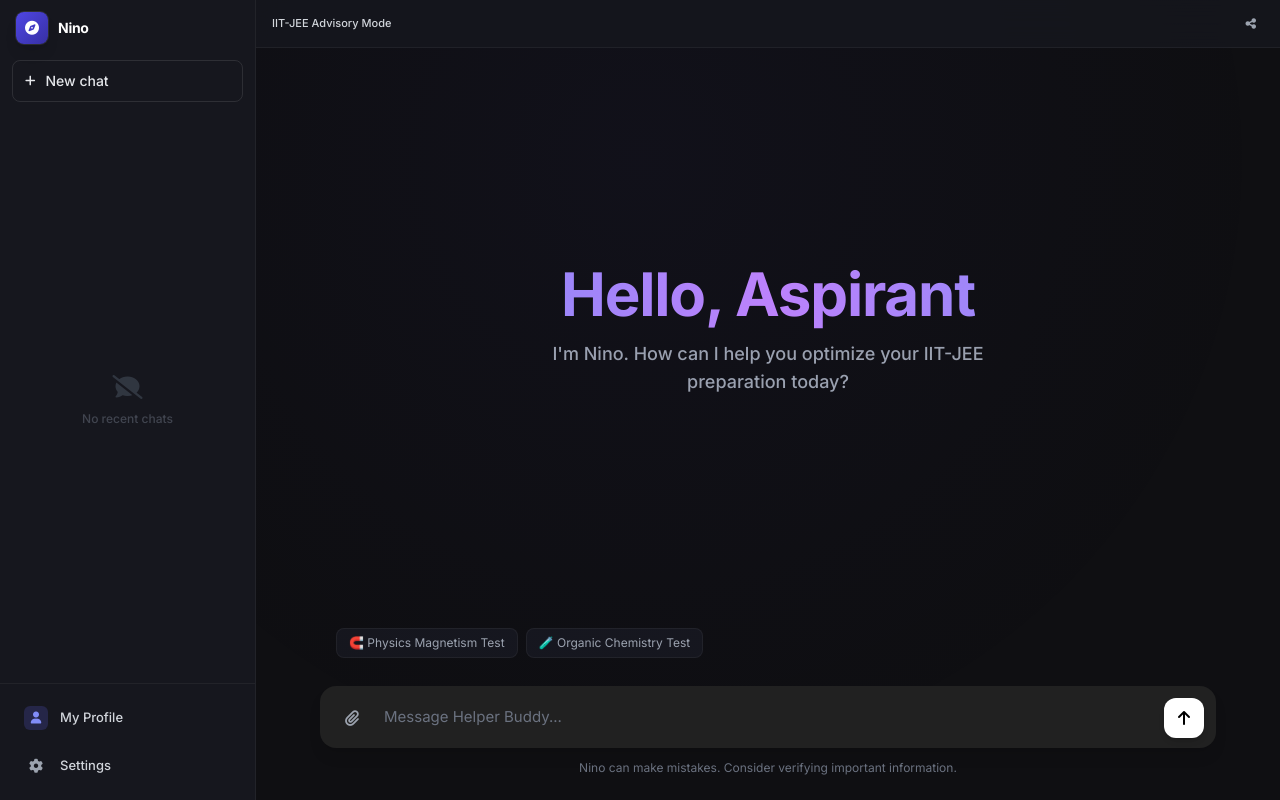
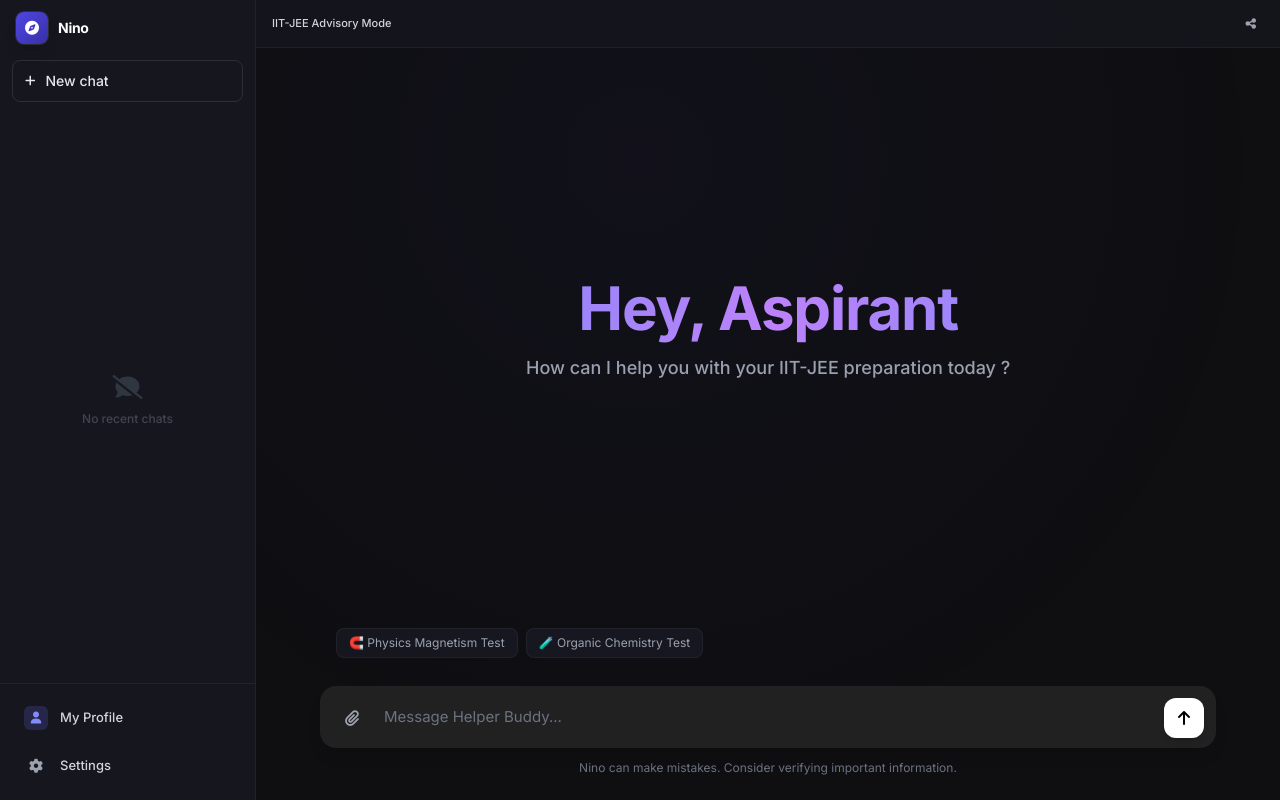
Before and after one commit to mayankraj302/nino-the-ai-helper-buddy-, a Flask app: page / in a window 1280 px wide. Run offline with Flask 3, Linux system fonts and the light colour scheme; some libraries are stand-ins or nearby versions.

Commit message:
Update index.html

```diff
--- a/templates/index.html
+++ b/templates/index.html
@@ -244,9 +244,9 @@
         <div id="welcome-screen" class="flex-1 flex flex-col items-center justify-center w-full max-w-4xl mx-auto p-4 transition-all duration-500">
           <div class="text-center space-y-3 opacity-0 animate-[logoReveal_0.6s_ease-out_forwards] delay-100">
             <h1 class="text-5xl md:text-6xl font-bold tracking-tight mb-4">
-              <span class="bg-clip-text text-transparent bg-gradient-to-r from-indigo-400 via-purple-400 to-indigo-400 animate-gradient-x">Hello, Aspirant</span>
+              <span class="bg-clip-text text-transparent bg-gradient-to-r from-indigo-400 via-purple-400 to-indigo-400 animate-gradient-x">Hey, Aspirant</span>
             </h1>
-            <p class="text-gray-400 text-base md:text-lg max-w-lg mx-auto font-medium">I'm Nino. How can I help you optimize your IIT-JEE preparation today?</p>
+            <p class="text-gray-400 text-base md:text-lg max-w-lg mx-auto font-medium"> How can I help you with your IIT-JEE preparation today ?</p>
           </div>
         </div>
 
@@ -296,7 +296,7 @@
           </div>
           <div class="text-center space-y-1">
             <h3 class="text-sm font-bold text-white tracking-tight" id="config-topic-title">Calibrating Sandbox Environment</h3>
-            <p class="text-xs text-gray-500 font-light max-w-xs mx-auto">Tune your evaluation requirements prior to initializing main architecture registers.</p>
+            <p class="text-xs text-gray-500 font-light max-w-xs mx-auto">Tune your evaluation requirements as per your wish.</p>
           </div>
 
           <div class="w-full max-w-xs bg-brand-testCard border border-white/5 rounded-2xl p-4 space-y-4">
```
